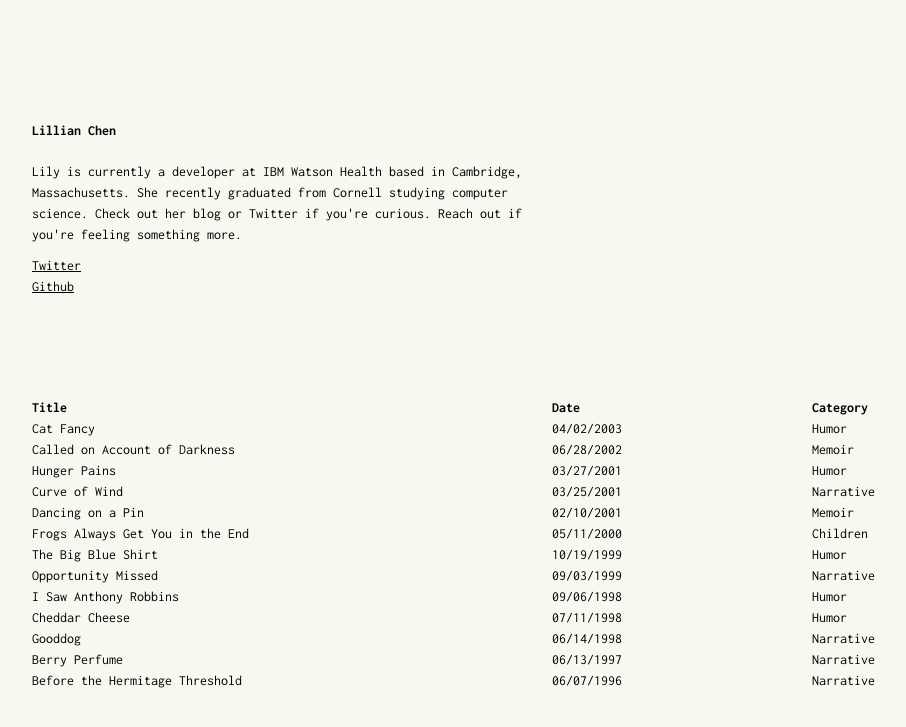
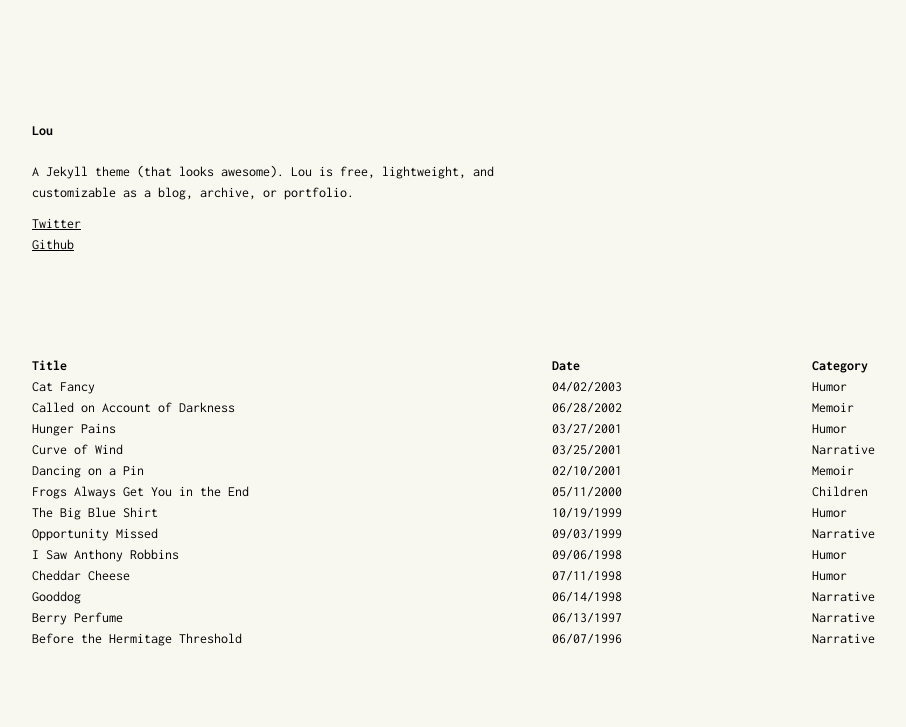
Before and after one commit to lilykonings/louie, a Jekyll site: the page built from index.html, in a window 1280 px wide. Shown: the top 727 px of the page, without its empty margins (88-994 px from the left). Built offline with Jekyll 4.4.1, drawn with Linux system fonts in a browser that asks for light colours.

```diff
--- a/_config.yml
+++ b/_config.yml
@@ -5,13 +5,18 @@ favicon: "/assets/sample/ico.png"
 g_analytics: UA-12345678-1
 
 # bio
-author: Lillian Chen
+author: Lou
 email: your-email@domain.com
 description: >
-  Lily is currently a developer at IBM Watson Health based in Cambridge,
-  Massachusetts. She recently graduated from Cornell studying computer
-  science. Check out her blog or Twitter if you're curious. Reach out if
-  you're feeling something more.
+  A Jekyll theme (that looks awesome). Lou is free, lightweight,
+  and customizable as a blog, archive, or portfolio.
+
+# posts
+newest_first: true
+post_title: Title
+post_date: Year
+date_format: "%Y"
+post_cat: Genre
 
 # build settings
 markdown: kramdown
```
